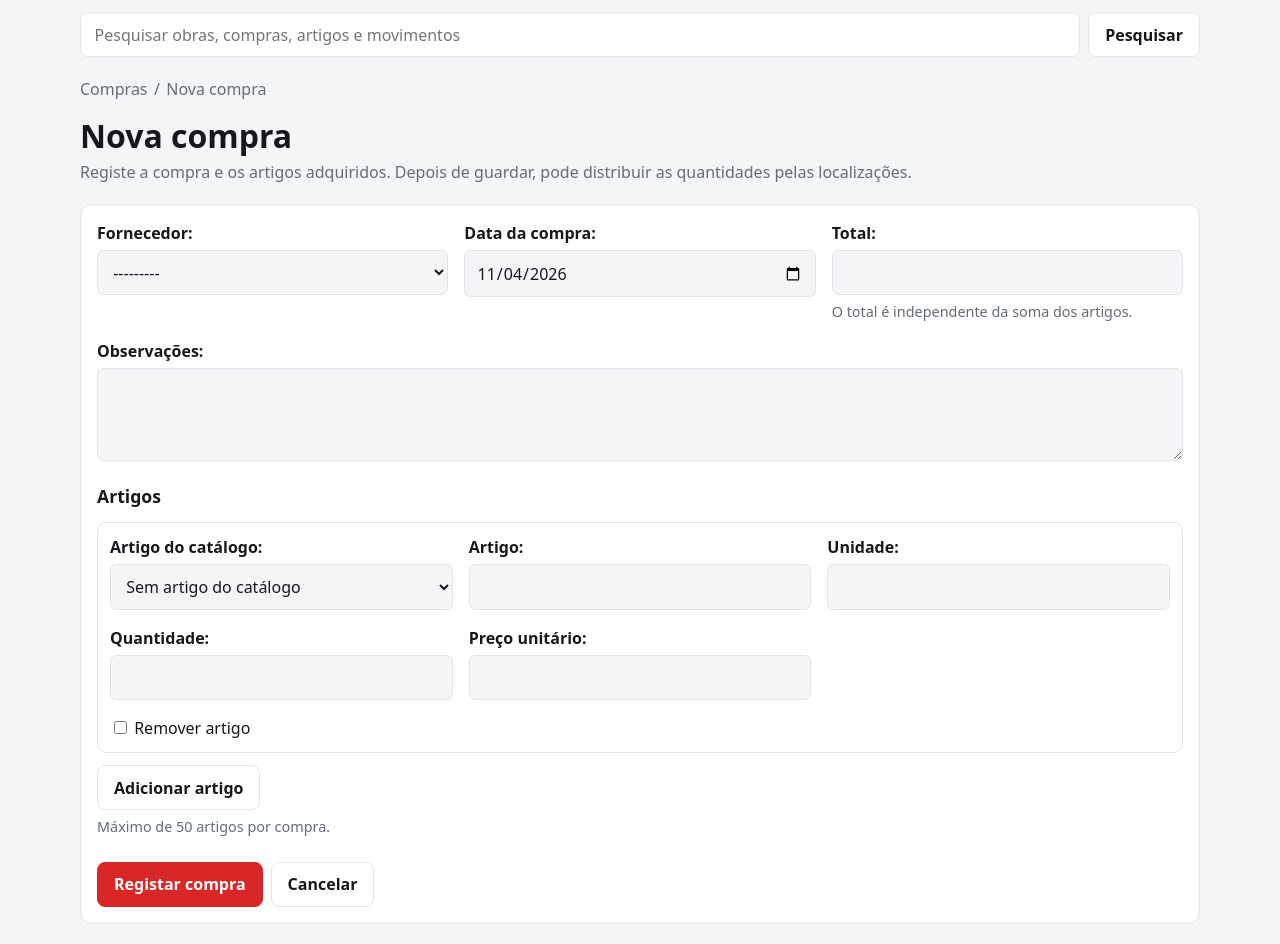
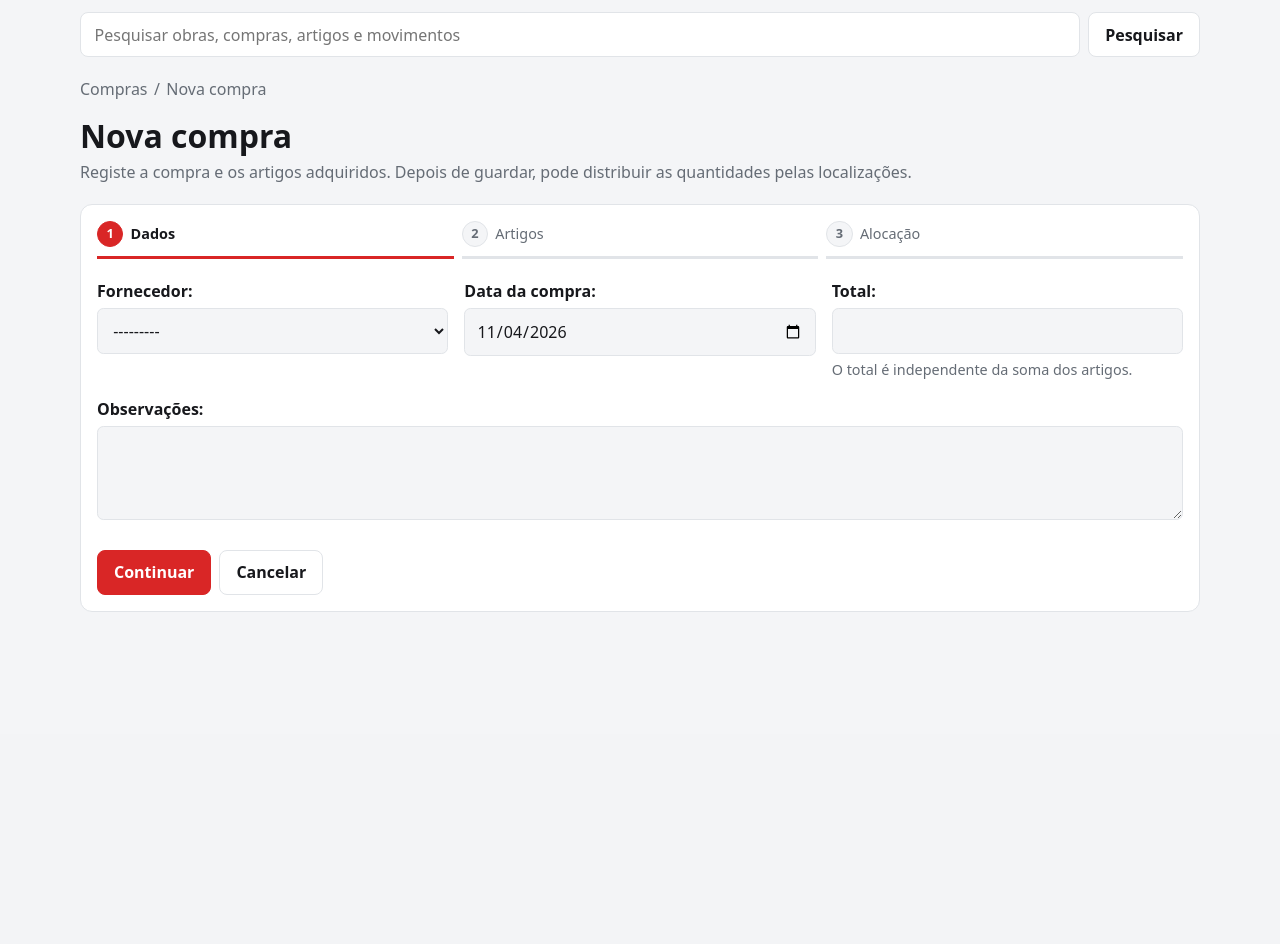
Before and after one commit to tiagofsps/siteledger, a Django app: page /purchases/new/ in a window 1280 px wide. Shown: the part 66-1010 px from the top of the page. After the commit the page ends 678 px from the top, so only its background shows below. Run offline with Django 5.2, Linux system fonts and the light colour scheme; a user stored in the database is signed in; tables that the repository leaves empty hold one stand-in row (values such as "Sample post").

Commit message:
feat(ui): add guided purchase and movement forms
Split purchase and movement forms into guided steps with progress indicators, server-side error routing and a wizard summary for movements. Add a movement type chooser and keep the existing form URLs available.

```diff
--- a/inventory/templates/inventory/movement_list.html
+++ b/inventory/templates/inventory/movement_list.html
@@ -10,11 +10,7 @@
     </div>
     {% if can_add_movement %}
       <div class="page-actions">
-        <a class="button" href="{% url 'inventory:initial_entry_create' %}">Entrada inicial</a>
-        <a class="button button--secondary" href="{% url 'inventory:transfer_create' %}">Transferência</a>
-        <a class="button button--secondary" href="{% url 'inventory:return_to_warehouse' %}">Devolver ao armazém</a>
-        <a class="button button--secondary" href="{% url 'inventory:adjustment_in_create' %}">Correção de entrada</a>
-        <a class="button button--secondary" href="{% url 'inventory:adjustment_out_create' %}">Correção de saída</a>
+        <a class="button" href="{% url 'inventory:movement_create' %}">Novo movimento</a>
       </div>
     {% endif %}
   </div>
--- a/inventory/urls.py
+++ b/inventory/urls.py
@@ -15,6 +15,11 @@ urlpatterns = [
     ),
     path("locations/", views.LocationListView.as_view(), name="location_list"),
     path("movements/", views.MovementListView.as_view(), name="movement_list"),
+    path(
+        "movements/new/",
+        views.movement_type_select,
+        name="movement_create",
+    ),
     path(
         "movements/new/initial/",
         views.initial_entry_create,
--- a/purchases/templates/purchases/purchase_allocations.html
+++ b/purchases/templates/purchases/purchase_allocations.html
@@ -17,6 +17,8 @@
       <p class="page-subtitle">A compra foi registada. Distribua as quantidades pelas localizações ou conclua e aloque mais tarde.</p>
     </div>
   </div>
+
+  {% include "partials/form_progress.html" with step1="Dados" step2="Artigos" step3="Alocação" current_step=3 %}
 
   <section class="detail-panel" aria-labelledby="purchase-summary">
     <h2 id="purchase-summary" class="visually-hidden">Resumo da compra</h2>
--- a/purchases/templates/purchases/purchase_form.html
+++ b/purchases/templates/purchases/purchase_form.html
@@ -16,10 +16,24 @@
     </div>
   </div>
 
-  <form class="form-card" method="post" novalidate>
+  <form
+    class="form-card wizard"
+    method="post"
+    novalidate
+    data-wizard
+    data-initial-step="{{ wizard_initial_step|default:1 }}"
+    data-current-step="{{ wizard_initial_step|default:1 }}"
+  >
     {% csrf_token %}
     {{ form.non_field_errors }}
 
+    {% if purchase %}
+      {% include "partials/form_progress.html" with step1="Dados" step2="Artigos" current_step=wizard_initial_step|default:1 %}
+    {% else %}
+      {% include "partials/form_progress.html" with step1="Dados" step2="Artigos" step3="Alocação" current_step=wizard_initial_step|default:1 %}
+    {% endif %}
+
+    <section class="wizard-step" data-step="1">
       <div class="field-grid">
         <div class="form-field{% if form.supplier.errors %} form-field--error{% endif %}">
           {{ form.supplier.label_tag }}
@@ -44,7 +58,9 @@
         {{ form.notes }}
         {{ form.notes.errors }}
       </div>
+    </section>
 
+    <section class="wizard-step" data-step="2">
       <fieldset class="formset">
         <legend>Artigos</legend>
         {{ formset.non_form_errors }}
@@ -66,6 +82,7 @@
         >Adicionar artigo</button>
         <p class="help-text">Máximo de 50 artigos por compra.</p>
       </fieldset>
+    </section>
 
     <datalist id="unit-options">
       <option value="un"></option>
@@ -80,7 +97,9 @@
     </datalist>
 
     <div class="form-actions">
-      <button class="button" type="submit">{{ submit_label }}</button>
+      <button class="button wizard-next" type="button" data-wizard-next>Continuar</button>
+      <button class="button wizard-submit" type="submit">{{ submit_label }}</button>
+      <button class="button button--secondary wizard-back" type="button" data-wizard-back>Anterior</button>
       {% if purchase %}
         <a class="button button--secondary" href="{{ purchase.get_absolute_url }}">Cancelar</a>
       {% else %}
--- a/purchases/views.py
+++ b/purchases/views.py
@@ -23,6 +23,16 @@ from .forms import (
 )
 from .formsets import PurchaseItemFormSet
 from .models import Purchase, PurchaseItem, Supplier
+
+
+def _purchase_wizard_step(form, formset):
+    if not form.is_bound:
+        return 1
+    if form.errors:
+        return 1
+    if not formset.is_valid():
+        return 2
+    return 1
 
 
 class SupplierListView(PermissionRequiredMixin, ListView):
@@ -238,6 +248,7 @@ class PurchaseDetailView(PermissionRequiredMixin, DetailView):
 @require_http_methods(["GET", "POST"])
 def purchase_create(request):
     purchase = Purchase()
+    wizard_initial_step = 1
     if request.method == "POST":
         form = PurchaseForm(request.POST)
         formset = PurchaseItemFormSet(
@@ -259,6 +270,7 @@ def purchase_create(request):
                     pk=purchase.pk,
                 )
             return redirect(purchase.get_absolute_url())
+        wizard_initial_step = _purchase_wizard_step(form, formset)
     else:
         form = PurchaseForm()
         formset = PurchaseItemFormSet(instance=purchase, prefix="items")
@@ -271,6 +283,7 @@ def purchase_create(request):
             "formset": formset,
             "form_title": "Nova compra",
             "submit_label": "Registar compra",
+            "wizard_initial_step": wizard_initial_step,
         },
     )
 
@@ -281,6 +294,7 @@ def purchase_update(request, pk):
     with transaction.atomic():
         purchase = get_object_or_404(Purchase.objects.select_for_update(), pk=pk)
         items = PurchaseItem.objects.select_for_update().filter(purchase=purchase)
+        wizard_initial_step = 1
 
         if request.method == "POST":
             form = PurchaseForm(request.POST, instance=purchase)
@@ -295,6 +309,7 @@ def purchase_update(request, pk):
                 formset.save()
                 messages.success(request, "A compra foi atualizada.")
                 return redirect(purchase.get_absolute_url())
+            wizard_initial_step = _purchase_wizard_step(form, formset)
         else:
             form = PurchaseForm(instance=purchase)
             formset = PurchaseItemFormSet(
@@ -312,6 +327,7 @@ def purchase_update(request, pk):
                 "purchase": purchase,
                 "form_title": "Editar compra",
                 "submit_label": "Guardar alterações",
+                "wizard_initial_step": wizard_initial_step,
             },
         )
 
--- a/static/css/app.css
+++ b/static/css/app.css
@@ -1274,3 +1274,163 @@ textarea:focus-visible {
     text-align: center;
   }
 }
+
+/* Guided forms */
+.form-progress {
+  display: grid;
+  gap: 0.5rem;
+  grid-auto-columns: 1fr;
+  grid-auto-flow: column;
+  list-style: none;
+  margin: 0 0 1.25rem;
+  padding: 0;
+}
+
+.form-progress-step {
+  align-items: center;
+  border-bottom: 3px solid var(--color-border);
+  color: var(--color-muted);
+  display: flex;
+  font-size: 0.9rem;
+  gap: 0.45rem;
+  min-width: 0;
+  padding: 0 0 0.55rem;
+}
+
+.form-progress-step.is-active {
+  border-bottom-color: var(--color-accent);
+  color: var(--color-text);
+  font-weight: 600;
+}
+
+.form-progress-step.is-complete {
+  border-bottom-color: var(--color-accent);
+  color: var(--color-text);
+}
+
+.form-progress-number {
+  align-items: center;
+  background: var(--color-background);
+  border: 1px solid var(--color-border);
+  border-radius: 999px;
+  display: inline-flex;
+  flex: 0 0 1.65rem;
+  font-size: 0.8rem;
+  font-weight: 700;
+  height: 1.65rem;
+  justify-content: center;
+  width: 1.65rem;
+}
+
+.form-progress-step.is-active .form-progress-number {
+  background: var(--color-accent);
+  border-color: var(--color-accent);
+  color: #ffffff;
+}
+
+.form-progress-step.is-complete .form-progress-number {
+  background: var(--color-accent-soft);
+  border-color: var(--color-accent);
+  color: var(--color-accent-soft-text);
+}
+
+.wizard-step + .wizard-step {
+  margin-top: 1.5rem;
+}
+
+.wizard-next,
+.wizard-back {
+  display: none;
+}
+
+.js .wizard[data-ready] .wizard-step {
+  display: none;
+}
+
+.js .wizard[data-ready] .wizard-step.is-active {
+  display: block;
+}
+
+.js .wizard[data-ready][data-current-step="1"] .wizard-next {
+  display: inline-flex;
+}
+
+.js .wizard[data-ready][data-current-step="1"] .wizard-submit {
+  display: none;
+}
+
+.js .wizard[data-ready][data-current-step="2"] .wizard-back {
+  display: inline-flex;
+}
+
+.wizard-summary {
+  background: var(--color-background);
+  border: 1px solid var(--color-border);
+  border-radius: 0.75rem;
+  display: grid;
+  gap: 0.5rem;
+  margin-top: 1rem;
+  padding: 0.75rem 1rem;
+}
+
+.wizard-summary:empty {
+  display: none;
+}
+
+.wizard-summary-item {
+  border-bottom: 1px solid var(--color-border);
+  display: flex;
+  gap: 1rem;
+  justify-content: space-between;
+  padding-bottom: 0.4rem;
+}
+
+.wizard-summary-item:last-child {
+  border-bottom: 0;
+  padding-bottom: 0;
+}
+
+.wizard-summary-item span {
+  color: var(--color-muted);
+}
+
+.wizard-summary-item strong {
+  text-align: right;
+}
+
+.movement-type-list {
+  display: grid;
+  gap: 0.75rem;
+}
+
+.movement-type-card {
+  background: var(--color-surface);
+  border: 1px solid var(--color-border);
+  border-radius: 0.75rem;
+  color: var(--color-text);
+  display: block;
+  padding: 1rem;
+  text-decoration: none;
+  transition: border-color 0.15s ease, background-color 0.2s ease;
+}
+
+.movement-type-card:hover {
+  border-color: var(--color-accent);
+  color: var(--color-text);
+}
+
+.movement-type-card h2 {
+  font-size: 1.05rem;
+  margin: 0 0 0.25rem;
+}
+
+.movement-type-card p {
+  color: var(--color-muted);
+  margin: 0;
+}
+
+@media (min-width: 48rem) {
+  .movement-type-list {
+    grid-template-columns: repeat(2, minmax(0, 1fr));
+  }
+}
--- a/static/js/app.js
+++ b/static/js/app.js
@@ -227,4 +227,202 @@
   if (desktopQuery.matches) {
     closeNav(false);
   }
+
+  function initWizard(wizard) {
+    var steps = Array.prototype.slice.call(
+      wizard.querySelectorAll('[data-step]')
+    );
+    if (!steps.length) {
+      return;
+    }
+
+    var indicators = Array.prototype.slice.call(
+      wizard.querySelectorAll('[data-step-indicator]')
+    );
+    var nextButtons = wizard.querySelectorAll('[data-wizard-next]');
+    var backButtons = wizard.querySelectorAll('[data-wizard-back]');
+    var summary = wizard.querySelector('[data-wizard-summary]');
+    var current = parseInt(wizard.getAttribute('data-initial-step'), 10);
+
+    if (isNaN(current) || current < 1) {
+      current = 1;
+    }
+    if (current > steps.length) {
+      current = steps.length;
+    }
+
+    function updateSummary() {
+      if (!summary) {
+        return;
+      }
+
+      summary.innerHTML = '';
+      var fields = steps[0].querySelectorAll('input, select, textarea');
+
+      Array.prototype.forEach.call(fields, function (field) {
+        if (
+          field.type === 'hidden' ||
+          field.type === 'button' ||
+          field.type === 'submit' ||
+          field.disabled ||
+          !field.value
+        ) {
+          return;
+        }
+
+        var label = field.id
+          ? wizard.querySelector('label[for="' + field.id + '"]')
+          : null;
+        var labelText = label
+          ? label.textContent.trim().replace(/:\s*$/, '')
+          : field.name;
+        var value = field.value;
+
+        if (field.tagName === 'SELECT' && field.selectedIndex >= 0) {
+          value = field.options[field.selectedIndex].text;
+        } else if (field.type === 'date' && value.indexOf('-') !== -1) {
+          var dateParts = value.split('-');
+          value = dateParts[2] + '/' + dateParts[1] + '/' + dateParts[0];
+        }
+
+        var item = document.createElement('div');
+        item.className = 'wizard-summary-item';
+
+        var labelElement = document.createElement('span');
+        labelElement.textContent = labelText;
+
+        var valueElement = document.createElement('strong');
+        valueElement.textContent = value;
+
+        item.appendChild(labelElement);
+        item.appendChild(valueElement);
+        summary.appendChild(item);
+      });
+    }
+
+    function updateProgress() {
+      Array.prototype.forEach.call(indicators, function (indicator) {
+        var stepNumber = parseInt(
+          indicator.getAttribute('data-step-indicator'),
+          10
+        );
+        indicator.classList.toggle('is-active', stepNumber === current);
+        indicator.classList.toggle('is-complete', stepNumber < current);
+
+        if (stepNumber === current) {
+          indicator.setAttribute('aria-current', 'step');
+        } else {
+          indicator.removeAttribute('aria-current');
+        }
+      });
+    }
+
+    function showStep(stepNumber, focus) {
+      if (stepNumber < 1) {
+        stepNumber = 1;
+      }
+      if (stepNumber > steps.length) {
+        stepNumber = steps.length;
+      }
+
+      current = stepNumber;
+      wizard.setAttribute('data-current-step', String(current));
+
+      Array.prototype.forEach.call(steps, function (step) {
+        var number = parseInt(step.getAttribute('data-step'), 10);
+        step.classList.toggle('is-active', number === current);
+      });
+
+      updateProgress();
+      if (current === 2) {
+        updateSummary();
+      }
+
+      if (focus) {
+        var active = wizard.querySelector('.wizard-step.is-active');
+        var firstField = active
+          ? active.querySelector(
+              'input:not([type="hidden"]), select, textarea, button'
+            )
+          : null;
+
+        if (firstField) {
+          firstField.focus();
+        }
+        wizard.scrollIntoView({ block: 'start' });
+      }
+    }
+
+    function validateCurrentStep() {
+      var active = wizard.querySelector('.wizard-step.is-active');
+      if (!active) {
+        return true;
+      }
+
+      var fields = active.querySelectorAll('input, select, textarea');
+      for (var index = 0; index < fields.length; index += 1) {
+        var field = fields[index];
+        if (
+          field.disabled ||
+          field.type === 'hidden' ||
+          field.type === 'button' ||
+          field.type === 'submit'
+        ) {
+          continue;
+        }
+        if (!field.checkValidity()) {
+          field.reportValidity();
+          return false;
+        }
+      }
+
+      return true;
+    }
+
+    Array.prototype.forEach.call(nextButtons, function (button) {
+      button.addEventListener('click', function () {
+        if (validateCurrentStep()) {
+          showStep(current + 1, true);
+        }
+      });
+    });
+
+    Array.prototype.forEach.call(backButtons, function (button) {
+      button.addEventListener('click', function () {
+        showStep(current - 1, true);
+      });
+    });
+
+    wizard.addEventListener('keydown', function (event) {
+      if (event.key !== 'Enter' || event.shiftKey) {
+        return;
+      }
+      if (
+        event.target.tagName === 'TEXTAREA' ||
+        event.target.tagName === 'BUTTON' ||
+        event.target.tagName === 'A'
+      ) {
+        return;
+      }
+      if (current === 1 && steps.length > 1) {
+        event.preventDefault();
+        if (validateCurrentStep()) {
+          showStep(2, true);
+        }
+      }
+    });
+
+    if (summary) {
+      steps[0].addEventListener('input', updateSummary);
+      steps[0].addEventListener('change', updateSummary);
+    }
+
+    wizard.setAttribute('data-ready', 'true');
+    showStep(current, false);
+  }
+
+  Array.prototype.forEach.call(
+    document.querySelectorAll('[data-wizard]'),
+    initWizard
+  );
 })();
--- /dev/null
+++ b/templates/partials/form_progress.html
@@ -0,0 +1,28 @@
+<ol class="form-progress" aria-label="Progresso do formulário">
+  <li
+    class="form-progress-step{% if current_step > 1 %} is-complete{% endif %}{% if current_step == 1 %} is-active{% endif %}"
+    data-step-indicator="1"
+    {% if current_step == 1 %}aria-current="step"{% endif %}
+  >
+    <span class="form-progress-number" aria-hidden="true">1</span>
+    <span>{{ step1 }}</span>
+  </li>
+  <li
+    class="form-progress-step{% if current_step > 2 %} is-complete{% endif %}{% if current_step == 2 %} is-active{% endif %}"
+    data-step-indicator="2"
+    {% if current_step == 2 %}aria-current="step"{% endif %}
+  >
+    <span class="form-progress-number" aria-hidden="true">2</span>
+    <span>{{ step2 }}</span>
+  </li>
+  {% if step3 %}
+    <li
+      class="form-progress-step{% if current_step > 3 %} is-complete{% endif %}{% if current_step == 3 %} is-active{% endif %}"
+      data-step-indicator="3"
+      {% if current_step == 3 %}aria-current="step"{% endif %}
+    >
+      <span class="form-progress-number" aria-hidden="true">3</span>
+      <span>{{ step3 }}</span>
+    </li>
+  {% endif %}
+</ol>
```
Also changed, not shown: inventory/templates/inventory/movement_form.html (+31 -2 lines), inventory/templates/inventory/movement_type_select.html (added, +41 -0 lines), inventory/tests/test_views.py (+45 -0 lines), inventory/views.py (+16 -5 lines), purchases/tests/test_views.py (+21 -0 lines), README.md. Lines whose indentation alone changed are shown as unchanged.
